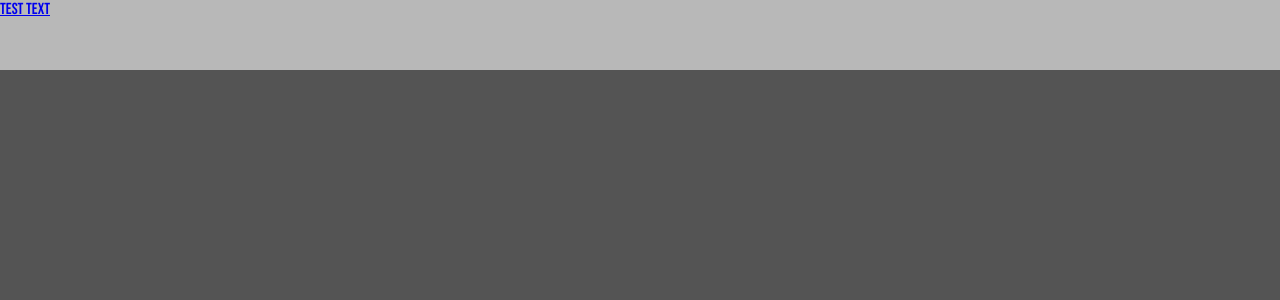
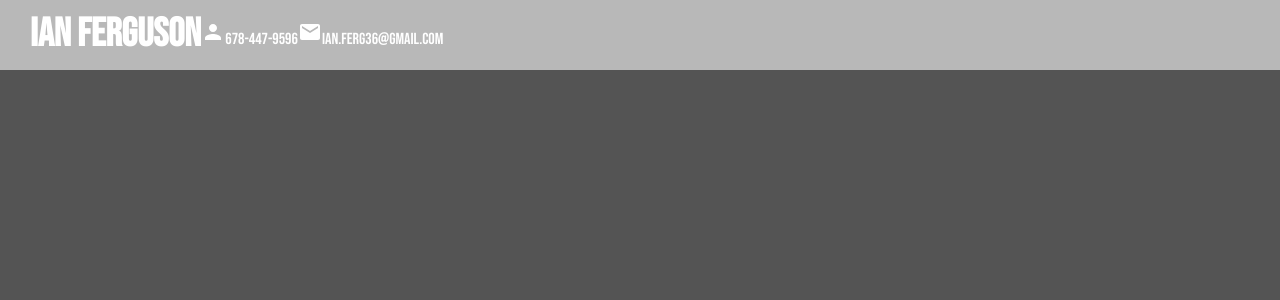
Before and after one commit to IanFerguson-36/myprofile, a React (Create React App) app: page / in a window 1280 px wide. Shown: the top 300 px of the page. Built offline with nearby package versions, Linux system fonts and the light colour scheme.

Commit message:
added npm ui icons to dependencies and added items to navbar

```diff
--- a/package.json
+++ b/package.json
@@ -3,6 +3,8 @@
   "version": "0.1.0",
   "private": true,
   "dependencies": {
+    "@material-ui/core": "^4.12.3",
+    "@material-ui/icons": "^4.11.2",
     "@testing-library/jest-dom": "^5.14.1",
     "@testing-library/react": "^11.2.7",
     "@testing-library/user-event": "^12.8.3",
--- a/src/App.scss
+++ b/src/App.scss
@@ -7,6 +7,7 @@
     background: #fdfbf9;
     position: relative;
     top: 70px;
+    scroll-behavior: smooth;
     scroll-snap-type: y mandatory;
     &::-webkit-scrollbar {
       display: none;
--- a/src/components/Navbar/Navbar.jsx
+++ b/src/components/Navbar/Navbar.jsx
@@ -1,14 +1,27 @@
 import React from 'react'
 import "./Navbar.scss"
+import {Person, Mail} from "@material-ui/icons"
 
 export default function Navbar() {
     return (
         <div className="navbar">
             <div className="wrapper">
                 <div className="left">
-                    <a href="#bio"> test text</a>
+                    <a href="#bio"className="logo"> Ian Ferguson </a>
+                    <div className="itemcontainer">
+                        <Person className="icon"/>
+                        <span>678-447-9596</span>
+                        </div>
+                        <div className="itemcontainer">
+                        <Mail className="icon"/>
+                        <span>ian.ferg36@gmail.com</span>
                 </div>
-                <div className="right"></div>
+                <div className="right">
+
+
+
+                    </div>
+                </div>
             </div>
         </div>
     )
--- a/src/components/Navbar/Navbar.scss
+++ b/src/components/Navbar/Navbar.scss
@@ -3,7 +3,27 @@
   width: 100%;
   height: 70px;
   background-color: #b8b8b8;
+  color: white;
   position: fixed;
   top: 0;
   z-index: 2;
+
+  .wrapper {
+    padding: 10px 30px;
+    display: flex;
+    align-items: center;
+    justify-content: space-between;
+
+    .left {
+      display: flex;
+      align-items: center;
+
+      .logo {
+        font-size: 40px;
+        font-weight: 700;
+        text-decoration: none;
+        color: inherit;
+      }
+    }
+  }
 }
```
Also changed, not shown: 1 other file (tests, documents, lock files or other folders).
